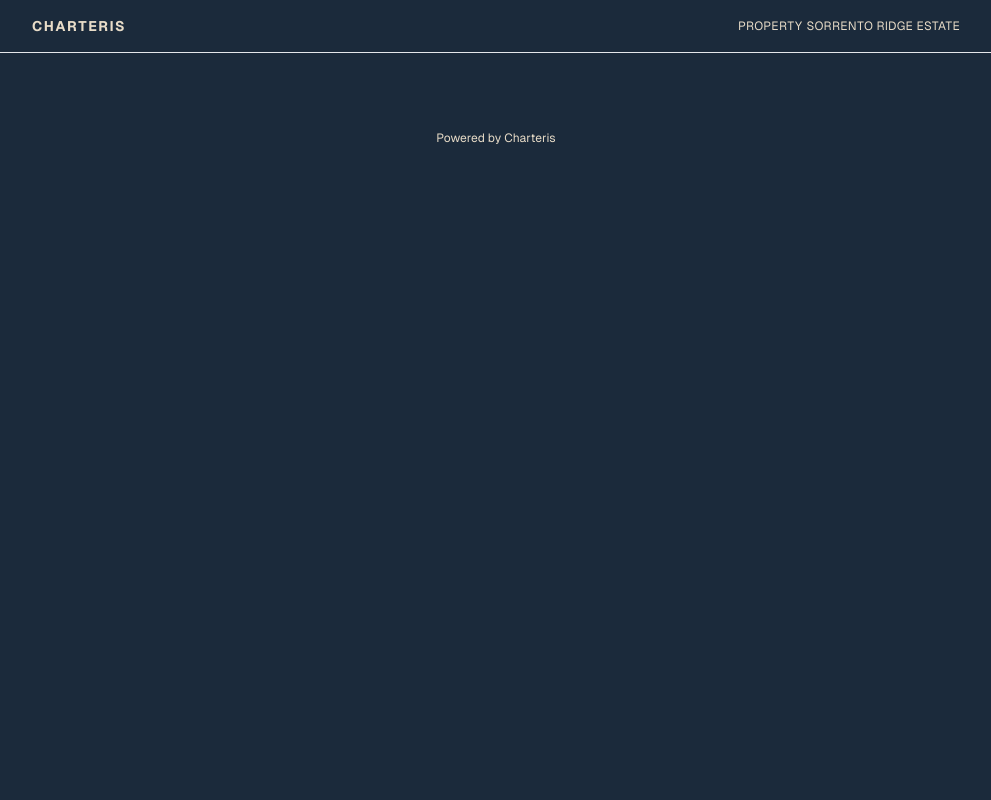
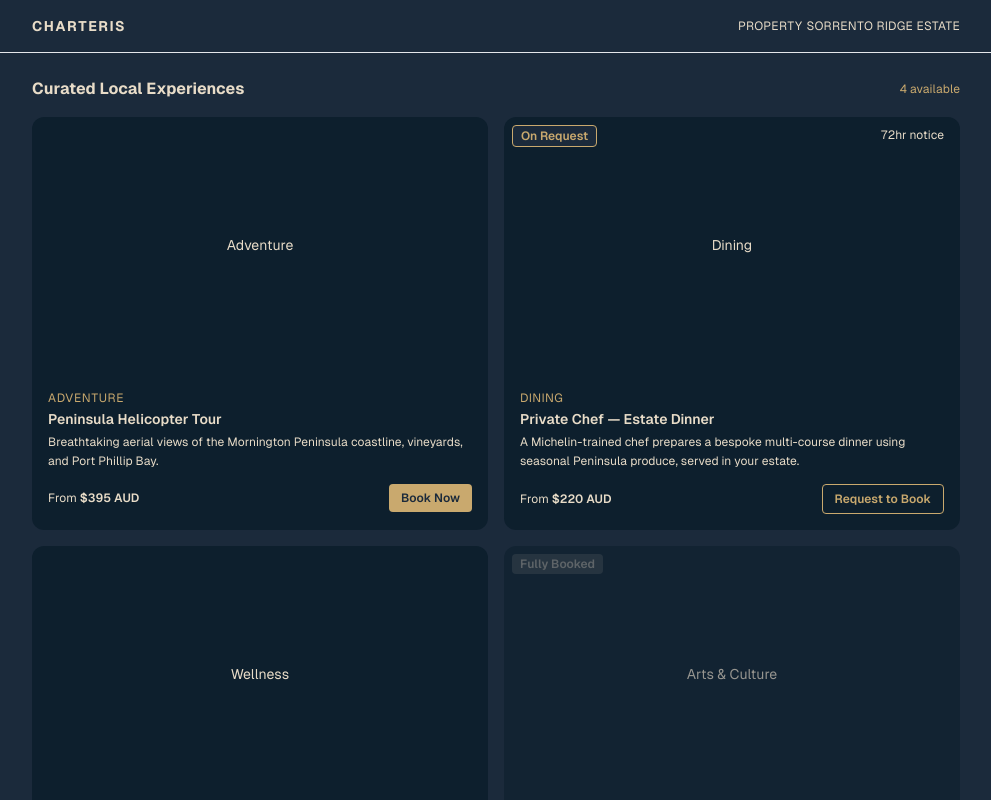
Before and after one commit to uzat/charteris, a Next.js app: page /stay/sorrento-ridge in a window 1280 px wide. Both pictures are taken after a click on the button "Skip". Shown: the top 800 px of the page, without its empty margins (144-1135 px from the left). Built offline with nearby package versions, Linux system fonts and the light colour scheme.

Commit message:
feat: CHR-05 — Curated Experience Grid (filtered by booking type, all 6 availability states)

```diff
--- a/app/stay/[slug]/page.tsx
+++ b/app/stay/[slug]/page.tsx
@@ -4,6 +4,7 @@ import Header from '../../../components/layout/Header';
 import Footer from '../../../components/layout/Footer';
 import QuietHoursBanner from '../../../components/features/quiet-hours/QuietHoursBanner';
 import GuestSessionProvider from '../../../components/features/onboarding/GuestSessionProvider';
+import ExperienceGrid from '../../../components/features/experiences/ExperienceGrid';
 
 interface PageProps {
   params: { slug: string };
@@ -19,11 +20,14 @@ export default function StayPage({ params }: PageProps) {
       <Header propertyName={config.branding.propertyName} />
 
       <GuestSessionProvider>
-        {() => (
+        {(bookingType) => (
           <main className="mx-auto max-w-[960px] px-4 py-6 space-y-6">
             <QuietHoursBanner config={config.quietHours} />
             {/* CHR-07: ConciergeSearch */}
-            {/* CHR-05: ExperienceGrid */}
+            <ExperienceGrid
+              experiences={config.experiences}
+              bookingType={bookingType}
+            />
             {/* CHR-06: HouseManual */}
           </main>
         )}
--- /dev/null
+++ b/components/features/experiences/ExperienceCard.tsx
@@ -0,0 +1,106 @@
+'use client';
+
+import type { Experience } from '../../../lib/types/property';
+
+const AVAILABILITY_CONFIG = {
+  available: {
+    badge: null,
+    cta: 'Book Now',
+    cardOpacity: '',
+    ctaStyle: { backgroundColor: '#C9A96E', color: '#1B2A3B' },
+  },
+  limited: {
+    badge: { label: 'Limited Availability', style: { backgroundColor: '#F59E0B', color: '#1B2A3B' } },
+    cta: 'Book Now',
+    cardOpacity: '',
+    ctaStyle: { backgroundColor: '#C9A96E', color: '#1B2A3B' },
+  },
+  on_request: {
+    badge: { label: 'On Request', style: { backgroundColor: '#1B2A3B', color: '#C9A96E', border: '1px solid #C9A96E' } },
+    cta: 'Request to Book',
+    cardOpacity: '',
+    ctaStyle: { backgroundColor: 'transparent', color: '#C9A96E', border: '1px solid #C9A96E' },
+  },
+  check_availability: {
+    badge: null,
+    cta: 'Check Availability',
+    cardOpacity: '',
+    ctaStyle: { backgroundColor: 'transparent', color: '#E8DCC8', border: '1px solid rgba(232,220,200,0.3)' },
+  },
+  booked_out: {
+    badge: { label: 'Fully Booked', style: { backgroundColor: 'rgba(232,220,200,0.15)', color: 'rgba(232,220,200,0.5)' } },
+    cta: 'Fully Booked',
+    cardOpacity: 'opacity-60',
+    ctaStyle: { backgroundColor: 'transparent', color: 'rgba(232,220,200,0.4)', border: '1px solid rgba(232,220,200,0.2)', cursor: 'not-allowed' },
+  },
+  seasonal: {
+    badge: { label: 'Seasonal', style: { backgroundColor: 'rgba(232,220,200,0.15)', color: 'rgba(232,220,200,0.6)' } },
+    cta: 'Check Dates',
+    cardOpacity: '',
+    ctaStyle: { backgroundColor: 'transparent', color: '#E8DCC8', border: '1px solid rgba(232,220,200,0.3)' },
+  },
+} as const;
+
+interface ExperienceCardProps {
+  experience: Experience;
+}
+
+export default function ExperienceCard({ experience }: ExperienceCardProps) {
+  const av = AVAILABILITY_CONFIG[experience.availability];
+  const isBookedOut = experience.availability === 'booked_out';
+
+  function handleCta(e: React.MouseEvent) {
+    e.preventDefault();
+    if (isBookedOut) return;
+    console.warn(`[Charteris] Booking CTA clicked for experience: ${experience.id}`);
+  }
+
+  return (
+    <div className={`rounded-xl overflow-hidden bg-navy-dark ${av.cardOpacity}`}>
+      <div className="relative aspect-[16/9] bg-sand/10">
+        {av.badge && (
+          <span
+            className="absolute top-2 left-2 rounded px-2 py-0.5 text-xs font-semibold"
+            style={av.badge.style}
+          >
+            {av.badge.label}
+          </span>
+        )}
+        {experience.minNoticeHours && (
+          <span className="absolute top-2 right-2 rounded bg-navy/80 px-2 py-0.5 text-xs text-sand/70">
+            {experience.minNoticeHours}hr notice
+          </span>
+        )}
+        <div className="absolute inset-0 flex items-center justify-center text-sand/20 text-sm">
+          {experience.category}
+        </div>
+      </div>
+
+      <div className="p-4">
+        <p className="text-xs text-gold uppercase tracking-wider mb-1">{experience.category}</p>
+        <h3 className="text-sm font-semibold text-sand leading-snug mb-1">{experience.title}</h3>
+        <p className="text-xs text-sand/50 leading-relaxed mb-3 line-clamp-2">{experience.description}</p>
+
+        <div className="flex items-center justify-between gap-2">
+          <span className="text-xs text-sand/60">
+            From{' '}
+            <span className="text-sand font-semibold">
+              ${experience.priceFrom} {experience.currency}
+            </span>
+          </span>
+
+          <a
+            href={experience.bookingUrl ?? '#'}
+            onClick={handleCta}
+            className="shrink-0 rounded px-3 py-1.5 text-xs font-semibold transition-opacity"
+            style={av.ctaStyle}
+            aria-disabled={isBookedOut}
+            tabIndex={isBookedOut ? -1 : 0}
+          >
+            {av.cta}
+          </a>
+        </div>
+      </div>
+    </div>
+  );
+}
--- /dev/null
+++ b/components/features/experiences/ExperienceGrid.tsx
@@ -0,0 +1,41 @@
+'use client';
+
+import type { BookingType, Experience } from '../../../lib/types/property';
+import { filterExperiences } from '../../../lib/utils/experienceFilter';
+import ExperienceCard from './ExperienceCard';
+
+interface ExperienceGridProps {
+  experiences: Experience[];
+  bookingType: BookingType;
+}
+
+export default function ExperienceGrid({ experiences, bookingType }: ExperienceGridProps) {
+  const filtered = filterExperiences(experiences, bookingType);
+
+  if (filtered.length === 0) {
+    return (
+      <section>
+        <h2 className="text-base font-bold text-sand mb-4">
+          Curated Local Experiences
+        </h2>
+        <p className="text-sm text-sand/50 text-center py-8">
+          No experiences available for your group type right now.
+        </p>
+      </section>
+    );
+  }
+
+  return (
+    <section>
+      <div className="flex items-center justify-between mb-4">
+        <h2 className="text-base font-bold text-sand">Curated Local Experiences</h2>
+        <span className="text-xs text-gold">{filtered.length} available</span>
+      </div>
+      <div className="grid grid-cols-1 gap-4 sm:grid-cols-2">
+        {filtered.map((exp) => (
+          <ExperienceCard key={exp.id} experience={exp} />
+        ))}
+      </div>
+    </section>
+  );
+}
```
